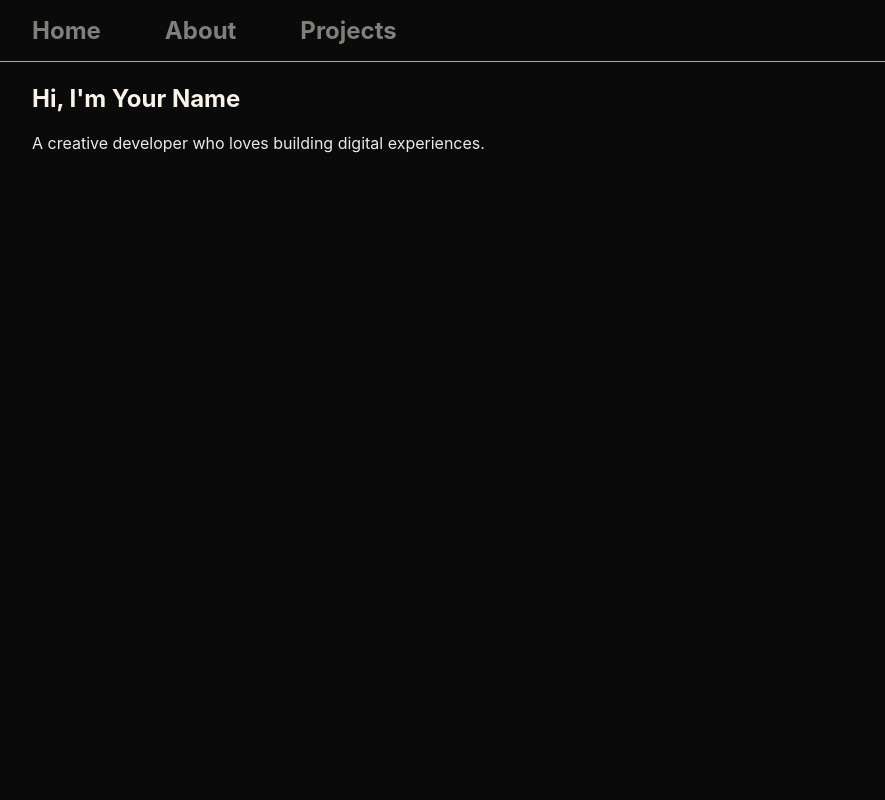
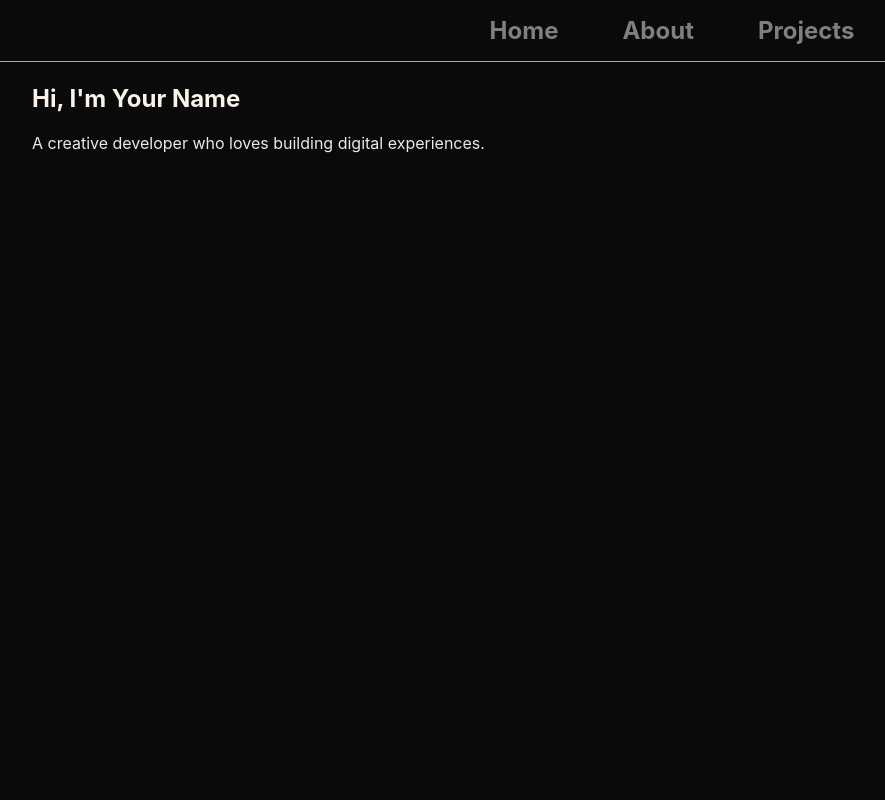
Before and after one commit to sjm-L/ptp, a React (Vite) app: page / in a window 1280 px wide. Shown: the top 800 px of the page, without its empty margins (0-885 px from the left). Built offline with nearby package versions, Linux system fonts and the light colour scheme.

Commit message:
Navbar 중앙으로 정렬

```diff
--- a/src/components/css/Navbar.css
+++ b/src/components/css/Navbar.css
@@ -23,11 +23,11 @@
 /* 기존 nav-links 스타일 + 변경 */
 .nav-links {
   display: flex;
-  justify-content: flex-start;
+  justify-content: center;
   align-items: center;
   list-style: none;
   gap: 4rem;
-  margin: 0;
+  margin: 0 auto;
   padding: 0;
 }
 .nav-links a {
```
